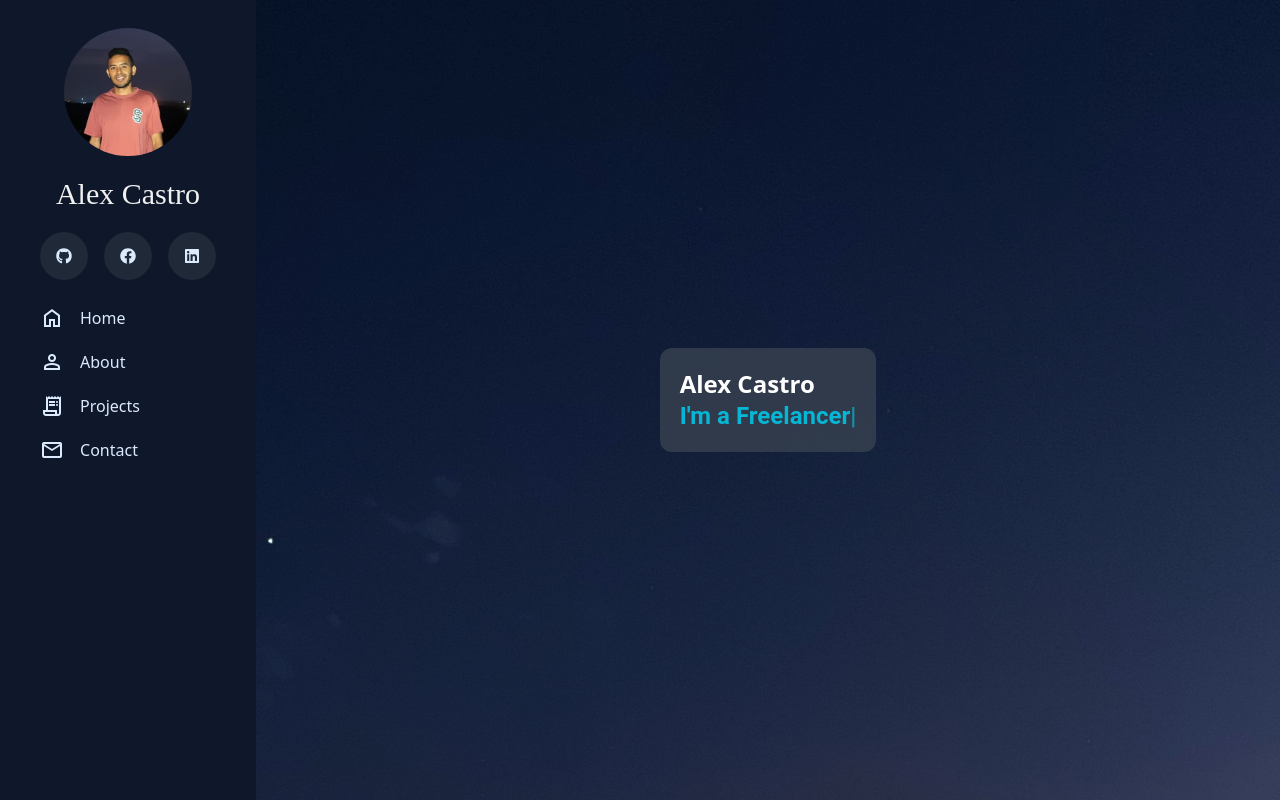
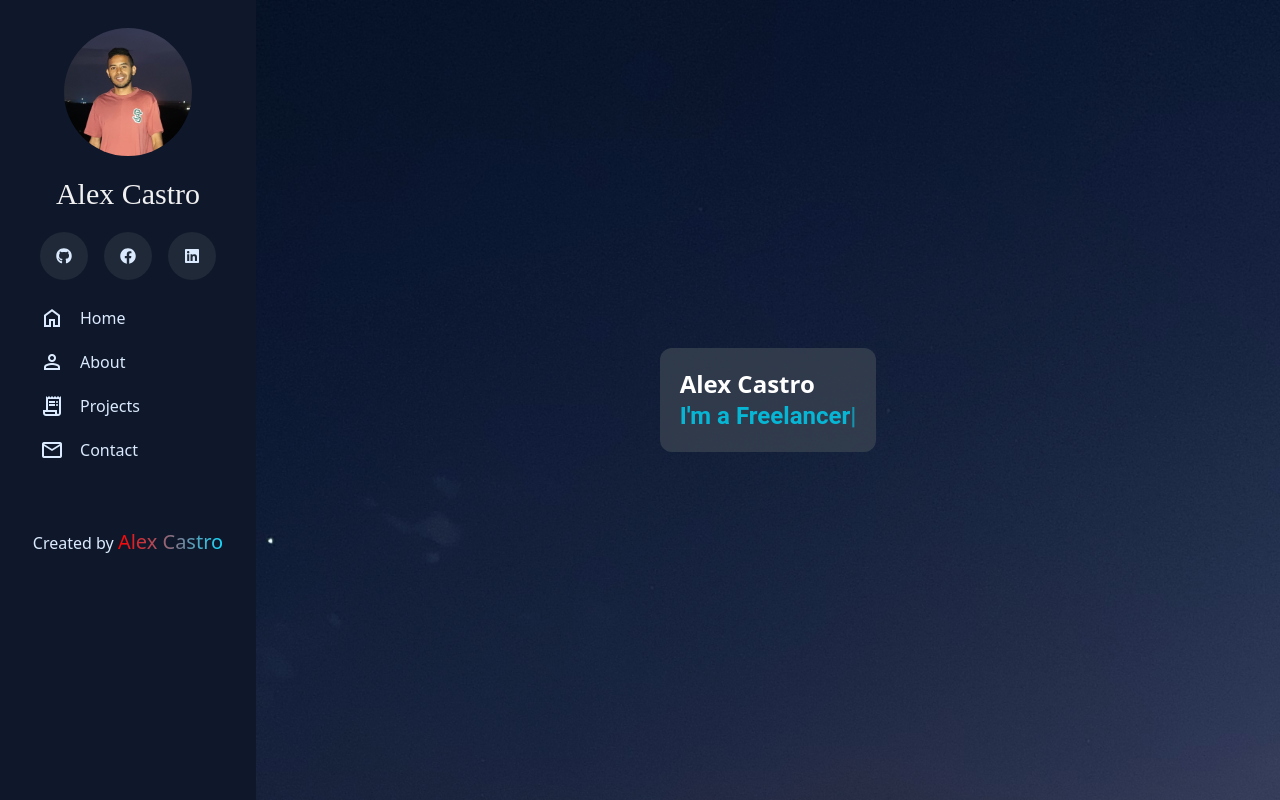
Before and after one commit to Alexcastr/my-portfolio, a Next.js app: page / in a window 1280 px wide. Shown: the top 800 px of the page. Built offline with nearby package versions, Linux system fonts and the light colour scheme.

Commit message:
fixing the icon font sizes, adding the sidebar footer and a costumize css gradient

```diff
--- a/components/Contact.tsx
+++ b/components/Contact.tsx
@@ -7,7 +7,7 @@ export const Contact = () => {
       <div className="grid gap-6 bg-gray-500 p-auto p-10 shadow-xl mb-3 rounded-md">
         <div className="grid grid-cols-4">
           <div className="col-span-1 bg-cyan-900 text-gray-100 px-3 py-2 rounded-full m-auto ">
-            <span className="material-symbols-outlined text-4xl align-center">
+            <span className="material-symbols-outlined text-4xl md:text-5xl align-center">
               person_pin_circle
             </span>
           </div>
@@ -19,7 +19,7 @@ export const Contact = () => {
 
         <div className="grid grid-cols-4">
           <div className=" bg-cyan-900 text-gray-100 px-3 py-2 rounded-full m-auto ">
-            <span className="material-symbols-outlined text-4xl align-center">
+            <span className="material-symbols-outlined text-4xl md:text-5xl align-center">
               contact_mail
             </span>
           </div>
@@ -37,7 +37,7 @@ export const Contact = () => {
             legacyBehavior
           >
             <a target="_blank"  rel="noreferrer" className="col-span-1 bg-cyan-900 text-gray-100 px-3 py-2 rounded-full m-auto hover:bg-cyan-500 hover:text-gray-900 transition duration-300">
-              <span className="material-symbols-outlined text-4xl p-none">
+              <span className="material-symbols-outlined text-4xl md:text-5xl p-none">
                 phone_in_talk
               </span>
             </a>
--- a/components/Sidebar.tsx
+++ b/components/Sidebar.tsx
@@ -80,6 +80,9 @@ export const Sidebar: FC<Props> = ({ children }) => {
               </Link>
             ))}
           </nav>
+          <div className="mt-14 text-center">
+            Created by <span className="bg-white text-xl text-gradient-red-blue ">Alex Castro</span>
+          </div>
         </div>
       </div>
 
--- a/styles/globals.css
+++ b/styles/globals.css
@@ -63,3 +63,13 @@ button::before{
   background-position: 0 0;
  }
 }
+
+
+/*  Customize gradient name*/
+
+.text-gradient-red-blue {
+ background-clip: text;
+ -webkit-background-clip: text;
+ color: transparent;
+ background-image: linear-gradient(to right, #ff0000, #16dcff);
+}
```
